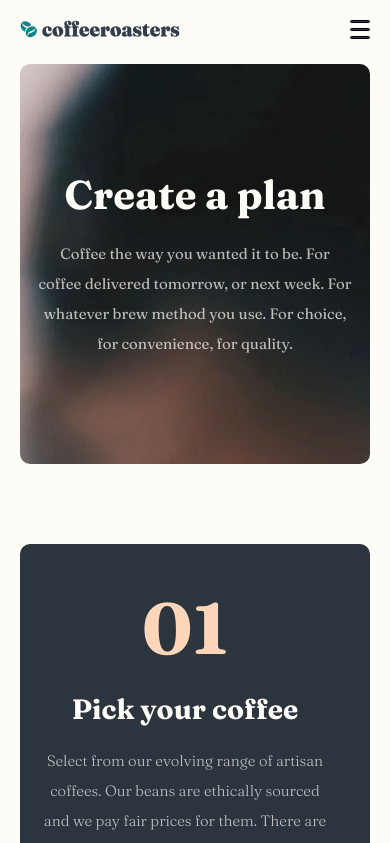
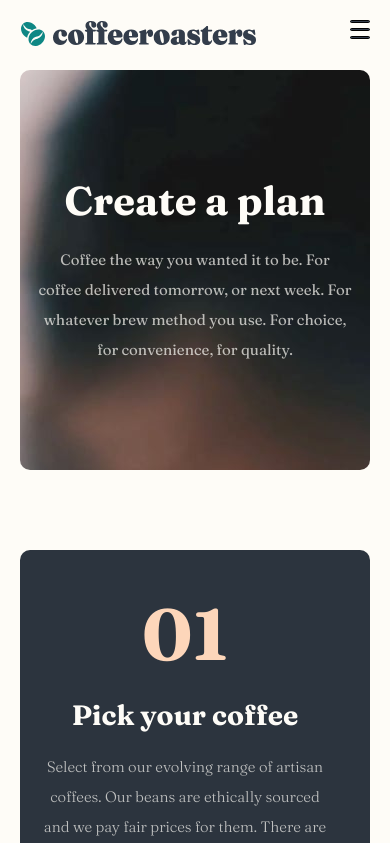
Before and after one commit to vinuman/Coffeeroasters-subscription-site, a React (Create React App) app: page /create-plan in a window 390 px wide. Shown: the top 843 px of the page. Built offline with nearby package versions, Linux system fonts and the light colour scheme.

Commit message:
final upload

```diff
--- a/src/App.js
+++ b/src/App.js
@@ -18,7 +18,11 @@ function App() {
   return (
     <Router>
       <nav>
-        <img src={logo}></img>
+        <Link to="/">
+          {" "}
+          <img src={logo}></img>
+        </Link>
+
         <ul>
           <li>
             <Link style={{ textDecoration: "none", color: "#83888F" }} to="/">
--- a/src/index.css
+++ b/src/index.css
@@ -1364,7 +1364,6 @@ footer > nav > img {
     background-color: rgba(0, 0, 0, 0.5);
     z-index: 9999;
     overflow: hidden;
-    display: none;
   }
 
   .modal-content {
```
